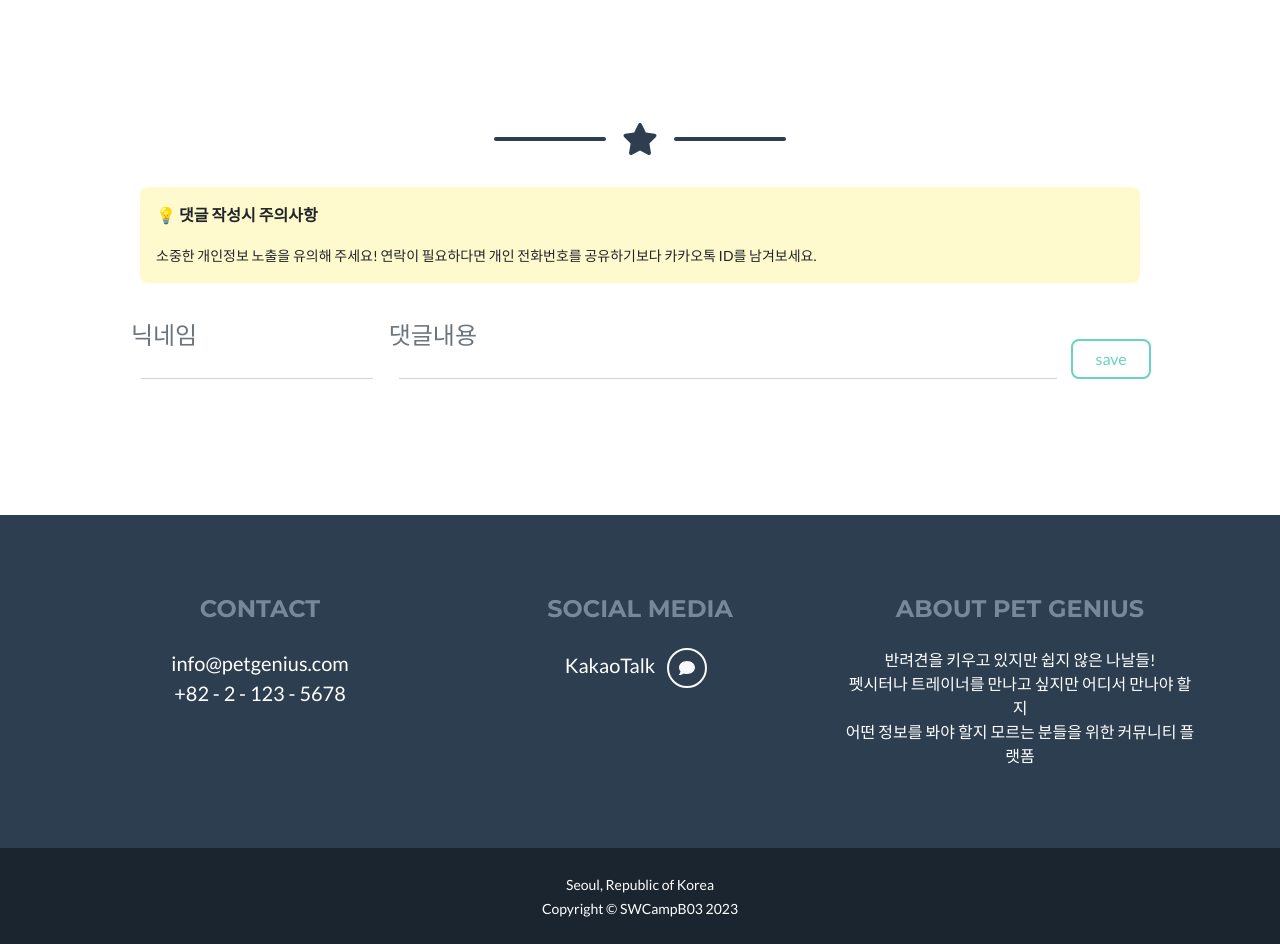
After one commit to Znuki/Pet_Genius, a Flask app: template templates/comment.html in a window 1280 px wide. The commit adds this page. Shown: the part 961-1905 px from the top of the page. Run offline with Flask 2, Linux system fonts and the light colour scheme; the template is opened without the code that fills it, so the values that code supplies are empty; some libraries are stand-ins or nearby versions.

Commit message:
오타수정

```diff
--- a/app.py
+++ b/app.py
@@ -1,13 +1,34 @@
 from flask import Flask, render_template, request, jsonify
+from pymongo import MongoClient
+from bson import Binary
+#  You need to convert binary image data to a base64 encoded string, then use that string to set the source of an img tag in HTML.
+import base64
 
 app = Flask(__name__)
-app.config['TEMPLATES_AUTO_RELOAD'] = True
-app.config['TEMPLATES_FOLDER'] = 'templates'
+# app.config['TEMPLATES_AUTO_RELOAD'] = True
+# app.config['TEMPLATES_FOLDER'] = 'templates'
 
-from pymongo import MongoClient
 
+# connect to MongoDB
 client = MongoClient('mongodb+srv://test:sparta@cluster0.qxn9vle.mongodb.net/?retryWrites=true&w=majority')
 db = client.dbsparta
+
+
+# collection = db.genius
+
+# # open image or video file
+# with open("image.jpg", "rb") as image_file:
+#     binary_data = image_file.read()
+
+# insert binary data into MongoDB
+# result = collection.insert_one({"image": binary_data})
+
+# retrieve binary data from MongoDB
+# binary_data = collection.find_one({"_id": result.inserted_id})["image"]
+
+# save binary data to file
+# with open("new_image.jpg", "wb") as new_image_file:
+#     new_image_file.write(binary_data)
 
 
 # 서버 구동하고, 브라우저에서 localhost:5000 열면 바로 여는 페이지
@@ -15,8 +36,9 @@ db = client.dbsparta
 @app.route('/')
 def home():
     # return render_template('b_detail.html')
-    # return render_template('write.html')
-    return render_template('index.html')
+    return render_template('write.html')
+    # return render_template('index.html')
+    # return render_template('comment.html')
 
 
 # 글쓰기 페이지에서 등록 버튼을 누르고, 클라이언트에서 save_write() 펑션 실행 되면 서버의 여기로 넘어옴 - db저장
@@ -31,21 +53,31 @@ def write_save():
     name = request.form['name']
     title = request.form['title']
     content = request.form['content']
-    file = request.form['file']
     time = request.form['time']
+    # get the uploaded file from the HTML form
+    file = request.files['file']
+    binary_data = Binary(file.read())
 
-    doc = {'num': num, 'category': category, 'role': role, 'region': region, 'name': name, 'title': title,
-           'content': content,
-           'file': file, 'time': time}
-    db.genius.insert_one(doc)
+    # insert the binary data and other information into MongoDB
+    db.genius.insert_one({
+        'num': num, 'category': category, 'role': role, 'region': region, 'name': name, 'title': title,
+        'content': content, 'time': time, "filename": file.filename
+    })
+    # 실제 이미지 파일은 g_imgs 콜렉션에 저장
+    db.g_imgs.insert_one({'num': num, "file": binary_data})
     return jsonify({'msg': '등록완료'})
 
 
 # db에서 모든 값을 가져와서 클라이언트로 보내주기
 @app.route("/board", methods=["GET"])
 def board_get():
-    # DB에서 모든 정보를 가져와서 변수 comments에 넣어 주기
+    # DB에서 모든 정보를 가져와서 변수 details에 넣어 주기
     details = list(db.genius.find({}, {'_id': False}))
+
+    # for i in range(len(details)):
+    #     # encoded_string = base64.b64encode(details[i]['file']).decode("utf-8")
+    #     encoded_string = details[i]['file'].encode("utf-8")
+    #     details[i]['file'] = encoded_string
     # print(details)
     # details 안의 값을 클라이언트에 전송하기
     return jsonify({'details': details})
@@ -57,14 +89,48 @@ def board_get():
 @app.route("/detail", methods=["GET"])
 def detail_get():
     num = request.args.get("num")
-    print("넘버는" + num)
+    print("서버가 받은 넘버는 " + num)
     # DB에서 해당 정보를 가져와서 변수 comments에 넣어 주기
     detail = db.genius.find_one({'num': num}, {'_id': False})
+    print(detail)
     # print(type(detail)) - class 'dict'
-    print(detail)
-    # 여기까지 실행 됨
-    # return render_template('b_detail.html', detail=detail)
-    return jsonify({'detail': detail})
+    img_file = db.g_imgs.find_one({'num': num}, {'_id': False})
+    # print(type(detail)) - class 'dict'
+
+    encoded_string = base64.b64encode(img_file['file']).decode("utf-8")
+    # detail에 file이라는 필드를 만들어 encoded_string을 넣기. 다른 데이터랑 같이 클라이언트에 넘길 수 있게
+    # detail['file'] = encoded_string
+    print("encoded_string:" + encoded_string)
+    return render_template('b_detail.html')
+    # return render_template('b_detail.html', detail=detail, encoded_string=encoded_string)
+    # return jsonify({'detail': detail})
+
+
+# 댓글 내용 가져오기
+@app.route('/comment', methods=['GET'])
+def comment_get():
+    # num = request.args.get("b_num")
+    # print("b_num = " + num)
+    all_cmt = list(db.comments.find({}, {'_id': False}))
+    # print(all_cmt)
+    return jsonify({'cmt_list': all_cmt})
+
+
+# 댓글 내용 저장하기
+@app.route('/comment', methods=['POST'])
+def comment_post():
+    b_num_receive = request.form['b_num_give']
+    name_receive = request.form['name_give']
+    comment_receive = request.form['comment_give']
+    date_receive = request.form['date_give']
+    doc = {
+        'b_num': b_num_receive,
+        'name': name_receive,
+        'comment': comment_receive,
+        'create_date': date_receive
+    }
+    db.comments.insert_one(doc)
+    return jsonify({'msg': '댓글이 등록되었습니다!'})
 
 
 if __name__ == '__main__':
--- /dev/null
+++ b/templates/comment.html
@@ -0,0 +1,271 @@
+<!DOCTYPE html>
+<html lang="en">
+<head>
+    <meta charset="utf-8"/>
+    <meta name="viewport" content="width=device-width, initial-scale=1, shrink-to-fit=no"/>
+    <title>Pet Genius</title>
+    <!--    &lt;!&ndash; Favicon(수정X) &ndash;&gt;-->
+    <!--    <link rel="icon" type="image/x-icon" href="/static/img/favicon.ico"/>-->
+    <!-- Font Awesome icons (free version)-->
+    <script src="https://use.fontawesome.com/releases/v6.1.0/js/all.js" crossorigin="anonymous"></script>
+    <!-- Google fonts-->
+    <link href="https://fonts.googleapis.com/css?family=Montserrat:400,700" rel="stylesheet" type="text/css"/>
+    <link href="https://fonts.googleapis.com/css?family=Lato:400,700,400italic,700italic" rel="stylesheet"
+          type="text/css"/>
+    <!-- Core theme CSS (includes Bootstrap)-->
+    <link href="/static/css/styles.css" rel="stylesheet"/>
+    <!-- 스크립트 부분(수정X) -->
+    <!-- Bootstrap core JS-->
+    <script src="https://cdn.jsdelivr.net/npm/bootstrap@5.1.3/dist/js/bootstrap.bundle.min.js"></script>
+    <!-- Core theme JS-->
+    <script src="/static/js/scripts.js"></script>
+    <script src="/static/js/comment.js"></script>
+    <!-- * * * * * * * * * * * * * * * * * * * * * * * * * * * * * * * * * * * * * * * *-->
+    <!-- * *                               SB Forms JS                               * *-->
+    <!-- * * Activate your form at https://startbootstrap.com/solution/contact-forms * *-->
+    <!-- * * * * * * * * * * * * * * * * * * * * * * * * * * * * * * * * * * * * * * * *-->
+    <!--    <script src="https://cdn.startbootstrap.com/sb-forms-latest.js"></script>-->
+    <!-- jquery import -->
+    <script src="https://ajax.googleapis.com/ajax/libs/jquery/3.5.1/jquery.min.js"></script>
+    <script>
+
+
+        $(document).ready(function () {
+            $('#name').on('input', processkey);
+            $('#comment').on('input', processkey);
+            processkey();
+        });
+
+        function processkey() {
+            if ($('#name').val() == '' || $('#comment').val() == '') {
+                $('#submitButton').attr("disabled", true);
+            } else {
+                $('#submitButton').attr("disabled", false);
+            }
+        }
+
+
+        // function processkey() {
+        //     let name = $('#name').val();
+        //     // var comment = $('#comment').val();
+        //     // console.log(name + comment)
+        //     if (name == '') {
+        //         $('#submitBtn').attr("disabled", true);
+        //     } else
+        //         $('#submitBtn').attr("disabled", false);
+        // }
+
+        // 기록된 댓글들 불러오는 함수
+        //채원님 detail 페이지에서 값 가져오기(합치기)
+        function show_cmt() {
+            //$('#names-q1').empty()
+            $.ajax({
+                type: "GET",
+                url: "/comment",
+                data: {'n': 'n'},
+                success: function (response) {
+                    console.log(response['cmt_list'])
+                    let rows = response['cmt_list']
+                    for (let i = 0; i < rows.length; i++) {
+                        let name = rows[i]['name']
+                        let comment = rows[i]['comment']
+                        let datetime = rows[i]['create_date']
+                        let date = datetime.toLocaleDateString()
+                        let time = datetime.toLocaleTimeString('en-GB', {hourCycle: 'h23'})
+                        datetime = date + " " + time
+                        console.log(name + "" + comment)
+
+                        let temp_html = `<div class="row bg-light mb-1">
+                                              <div class="p-3 col-sm-3" style="background-color: #778899;">
+                                                <span class="pt-5" style="color: white;">${name}</span>
+                                              </div>
+                                              <div class="p-3 col-sm-9">
+                                                   <span>${comment}</span><br>
+                                                  <small class="float-sm-end" style="color:lightgray;">${datetime}</small>
+                                              </div>
+                                         </div>`
+                        $('#cmt_box').prepend(temp_html)
+                    }
+                }
+            })
+        }
+
+        // 댓글 등록하기
+        function save_cmt() {
+            let b_num = 1
+            let name = $('#name').val();
+            let comment = $('#comment').val()
+
+            let today = new Date()
+            let date = today.toLocaleDateString()
+            let time = today.toLocaleTimeString('en-GB', {hourCycle: 'h23'})
+            // today = date + " " + time
+            console.log(b_num, name, comment, today)
+            let value = confirm(name + '님! 댓글 등록시 삭제가 불가능합니다. 그래도 남기시겠습니까?');
+            if (value == true) {
+                // alert(name, comment, b_num)
+                $.ajax({
+                    type: "POST",
+                    url: "/comment", // *** 추후 게시글 num도 가져오기!!!! ****ㄴ
+                    data: {b_num_give: b_num, name_give: name, comment_give: comment, date_give: today}, //저장된 닉네임과 댓글내용 넘기기
+                    success: function (response) {
+                        alert(response['msg']) //댓글이 등록되면 완료메세지 보내기
+                        show_cmt()
+                        alert("펑션도 실행")
+
+                        // window.location.reload() //댓글 등록 후 새로고침 시행
+
+                    }
+                })
+            } else {
+                return;
+            }
+
+        }
+    </script>
+
+
+</head>
+<body id="page-top">
+<!-- 네비게이션(수정X) href 변경-->
+<nav class="navbar navbar-expand-lg bg-secondary text-uppercase fixed-top" id="mainNav">
+    <div class="container">
+        <a class="navbar-brand" href="#page-top">Pet Genius</a>
+        <button class="navbar-toggler text-uppercase font-weight-bold bg-primary text-white rounded" type="button"
+                data-bs-toggle="collapse" data-bs-target="#navbarResponsive" aria-controls="navbarResponsive"
+                aria-expanded="false" aria-label="Toggle navigation">
+            Menu
+            <i class="fas fa-bars"></i>
+        </button>
+        <div class="collapse navbar-collapse" id="navbarResponsive">
+            <ul class="navbar-nav ms-auto">
+                <li class="nav-item mx-0 mx-lg-1">
+                    <a class="nav-link py-3 px-0 px-lg-3 rounded" href="#">게시판</a>
+                </li>
+                <li class="nav-item mx-0 mx-lg-1">
+                    <a class="nav-link py-3 px-0 px-lg-3 rounded" href="#">글 작성하기</a>
+                </li>
+            </ul>
+        </div>
+    </div>
+</nav>
+<!-- 이미지 배너(수정X) -->
+<header class="bg-primary">
+    <img class="banner" src="/static/img/banner/banner_main.png" alt="..."/>
+</header>
+
+<!-- 여기에 각자가 맡은 Section 넣기 -->
+<!-- 댓글 section -->
+<section class="page-section container" id="comment_list" style="max-width: 1000px;">
+    <!-- Icon Divider-->
+    <div class="divider-custom">
+        <div class="divider-custom-line"></div>
+        <div class="divider-custom-icon"><i class="fas fa-star"></i></div>
+        <div class="divider-custom-line"></div>
+    </div>
+    <!-- 댓글 주의사항 -->
+    <div class="p-3" style="background-color: lemonchiffon; border-radius: 0.5em; ">
+        <div>
+            <p style="font-weight: bold">💡 댓글 작성시 주의사항</p>
+            <small>소중한 개인정보 노출을 유의해 주세요! 연락이 필요하다면 개인 전화번호를 공유하기보다 카카오톡 ID를 남겨보세요.</small>
+        </div>
+    </div>
+    <!-- 댓글 입력창 -->
+    <div class="mt-2 mb-4">
+        <!--            <form class="was-validated">-->
+        <!--                <div class="mb-3 mt-3">-->
+        <!--                    <label for="uname" class="form-label">Username:</label>-->
+        <!--                    <input type="text" class="form-control" id="uname" placeholder="Enter username" name="uname" required>-->
+        <!--                    <div class="valid-feedback">Valid.</div>-->
+        <!--                    <div class="invalid-feedback">Please fill out this field.</div>-->
+        <!--                </div>-->
+        <!--            </form>-->
+        <form class="row" class="was-validated">
+            <!-- Name input-->
+            <div class="form-floating col-sm-3 mx-auto mb-3">
+                <input type="text" class="form-control" placeholder="Enter name" id="name" required>
+                <label for="name">닉네임</label>
+                <div class="valid-feedback">Valid.</div>
+                <div class="invalid-feedback">Please fill out this field.</div>
+            </div>
+            <!-- comment input-->
+            <div class="form-floating col-sm-8 mx-auto mb-3">
+                <input type="text" class="form-control" placeholder="Enter comment" id="comment" required>
+                <label for="comment">댓글내용</label>
+                <div class="valid-feedback">Valid.</div>
+                <div class="invalid-feedback">Please fill out this field.</div>
+            </div>
+            <!-- Submit Button-->
+            <button class="btn btn-outline-primary mx-auto col-sm-1 mt-5" id="submitButton" type="button"
+                    onclick="save_cmt()" style="height: 40px; width: 80px">save
+            </button>
+        </form>
+    </div> <!-- form으로 변경해야하나..?-->
+    <!-- 댓글 보여주기 -->
+    <!--    <div class="container" style="max-width: 1000px;" id="cmt_box">-->
+    <!--        <div class="row bg-light mb-1">-->
+    <!--            <div class="p-3 col-sm-3" style="background-color: #778899;">-->
+    <!--                <span class="pt-5" style="color: white;">별빛아래</span>-->
+    <!--            </div>-->
+    <!--            <div class="p-3 col-sm-9">-->
+    <!--                <span>저도 해봤는데 완전 좋아요!</span><br>-->
+    <!--                <small class="float-sm-end" style="color:lightgray;">2022.02.02 20:33:43</small>-->
+    <!--            </div>-->
+    <!--        </div>-->
+    <!--        <div class="row bg-light mb-1">-->
+    <!--            <div class="p-3 col-sm-3" style="background-color: #778899;">-->
+    <!--                <span class="pt-5" style="color: white;">노는게 제일 좋은 코로롱</span>-->
+    <!--            </div>-->
+    <!--            <div class="p-3 col-sm-9">-->
+    <!--                <span>아마도 이분한테 말씀하시는 게 좋을듯!</span><br>-->
+    <!--                <small class="float-sm-end" style="color:lightgray;">2022.02.01 10:33:43</small>-->
+    <!--            </div>-->
+    <!--        </div>-->
+    <!--    </div>-->
+</section>
+
+<!---------------------------------------------------->
+<!-- Footer (수정X)-->
+<footer class="footer text-center">
+    <div class="container">
+        <div class="row">
+            <!-- Contact -->
+            <div class="col-lg-4 mb-5 mb-lg-0">
+                <h4 class="text-uppercase mb-4" style="color: lightslategray">CONTACT</h4>
+                <p class="lead mb-0">
+                    info@petgenius.com
+                    <br/>
+                    +82 - 2 - 123 - 5678
+                </p>
+            </div>
+            <!-- Social Icons-->
+            <div class="col-lg-4 mb-4 mb-lg-0">
+                <h4 class="text-uppercase mb-4" style="color: lightslategray">Social Media</h4>
+                <p class="lead">KakaoTalk
+                    <a class="btn btn-outline-light btn-social mx-2" target="_blank"
+                       href="https://open.kakao.com/o/siarMh2e">
+                        <i class="fa-solid fa-comment"></i>
+                    </a>
+                </p>
+            </div>
+            <!-- About Text-->
+            <div class="col-lg-4">
+                <h4 class="text-uppercase mb-4" style="color: lightslategray">About PET GENIUS</h4>
+                <p class="mb-0">
+                    반려견을 키우고 있지만 쉽지 않은 나날들! <br>
+                    펫시터나 트레이너를 만나고 싶지만 어디서 만나야 할지 <br>
+                    어떤 정보를 봐야 할지 모르는 분들을 위한 커뮤니티 플랫폼
+                </p>
+            </div>
+        </div>
+    </div>
+</footer>
+<!-- Copyright (수정X)-->
+<div class="copyright py-4 text-center text-white">
+    <div class="container">
+        <small>Seoul, Republic of Korea</small><br>
+        <small>Copyright &copy; SWCampB03 2023</small>
+    </div>
+</div>
+</body>
+</html>
```
Also changed, not shown: templates/b_detail.html (+4 -6 lines), templates/write.html (+33 -27 lines).
